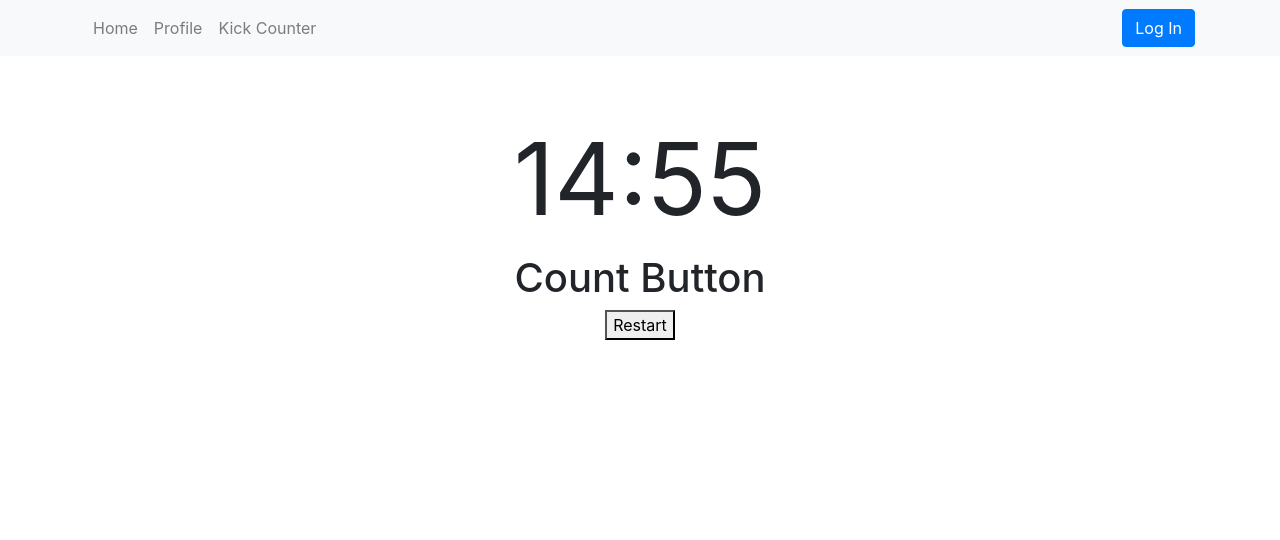
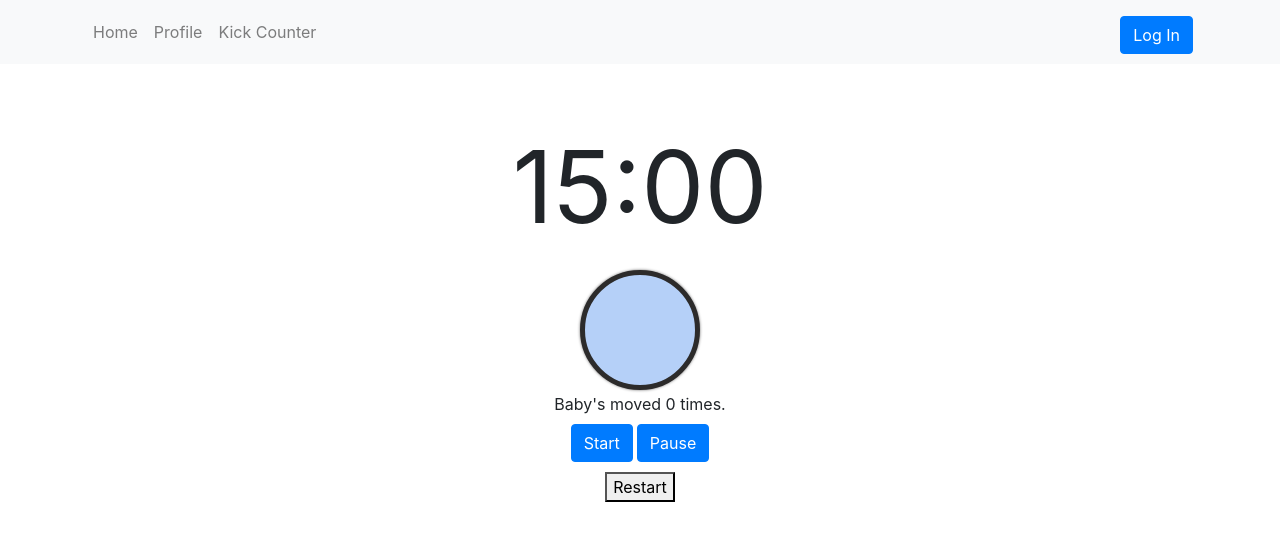
Before and after one commit to sp-amm/projectthree, a React (Create React App) app in the folder client/: page /count in a window 1280 px wide. Shown: the top 540 px of the page. Built offline with nearby package versions, Linux system fonts and the light colour scheme.

Commit message:
timer state maintains

```diff
--- a/client/src/components/Count-btn.js
+++ /dev/null
@@ -1,11 +0,0 @@
-import React from 'react';
-
-const CountButton = () => {
-    return (
-    <div>
-    <h1>Count Button</h1>
-    </div>
-    )
-}
-
-export default CountButton;
--- a/client/src/components/CountContainer.js
+++ b/client/src/components/CountContainer.js
@@ -1,30 +1,47 @@
-import React from 'react';
+import React, { useState, useRef } from 'react';
 import './style.css'
-import CountButton from './Count-btn';
 import Restart from './Restart-btn';
 import Submit from './Submit';
 import Countdown, { zeroPad } from 'react-countdown';
+import { Button } from "react-bootstrap";
 
 
 
+ // custom rendering for the react-countdown component from npm react-countdown
 const renderer = ({ minutes, seconds, completed }) => {
-    if (completed) {
-      // Render a completed state
-      return <Submit />;
-    } else {
+    return((completed) ? <Submit /> : <span>{zeroPad(minutes, 2)}:{zeroPad(seconds, 2)}</span>)
+}
 
-      // Render a countdown
-      return <span>{zeroPad(minutes, 2)}:{zeroPad(seconds, 2)}</span>;
+
+const CountContainer = (props) => {
+
+    //set state for the counter
+    const [moves, setMoves] = useState(0);
+    const ref = useRef()
+    const handleStart = (e) => {
+        ref.current?.start();
+    };
+    const handlePause = (e) => {
+        ref.current?.pause();
     }
-  };
 
-const CountContainer = () => {
     return(
         <div>
             <div className="counttime">
-            <Countdown date={Date.now() + 900000} renderer={renderer} />
+                <Countdown
+                date={props.date}
+                renderer={renderer}
+                autoStart={false}
+                ref={ref}/>
             </div>
-            <CountButton />
+            <div>
+                <Button className="countbtn" onClick={()=> setMoves(moves+1)}></Button>
+            </div>
+            <div>
+                <span>Baby's moved {moves} times.</span>
+            </div>
+            <Button onClick={handleStart}>Start</Button>
+            <Button onClick={handlePause}>Pause</Button>
             <Restart />
         </div>
     )
--- a/client/src/components/Nav-bar.js
+++ b/client/src/components/Nav-bar.js
@@ -36,7 +36,7 @@
                     </Nav.Link>
                     <Nav.Link
                     as={RouterNavLink}
-                    to="/sell"
+                    to="/count"
                     exact
                     activeClassName="router-link-exact-active"
                     >
--- a/client/src/components/style.css
+++ b/client/src/components/style.css
@@ -1,5 +1,23 @@
+button {
+    margin: 2px;
+    margin-top: 8px;
+}
 
 /* Styling to countdown timer */
 .counttime {
     font-size: 100px;
 }
+
+/*Styling the round Coundown button*/
+.countbtn {
+    width:120px;
+    height:120px;
+    border: 5px solid #2c2b2b;
+    border-radius: 50%;
+    color:#f5f5f5;
+    background: #b5d0f8;
+    box-shadow: 0 0 3px rgb(109, 108, 108);
+}
+.countbtn:hover {
+    background: #2ee2b5;
+}
--- a/client/src/pages/count.js
+++ b/client/src/pages/count.js
@@ -1,10 +1,18 @@
-import React, { Fragment } from "react";
+import React from "react";
 import CountContainer from '../components/CountContainer';
 
-const Count = () => {
-  return(
-  <CountContainer />
+class Count extends React.Component {
+  constructor(props){
+    super(props)
+    this.state = {
+      date: Date.now() + 900000
+    }
+  }
+
+  render(){
+  return (
+  <CountContainer date={ this.state.date }/>
   )
   };
-
+};
 export default Count;
```
